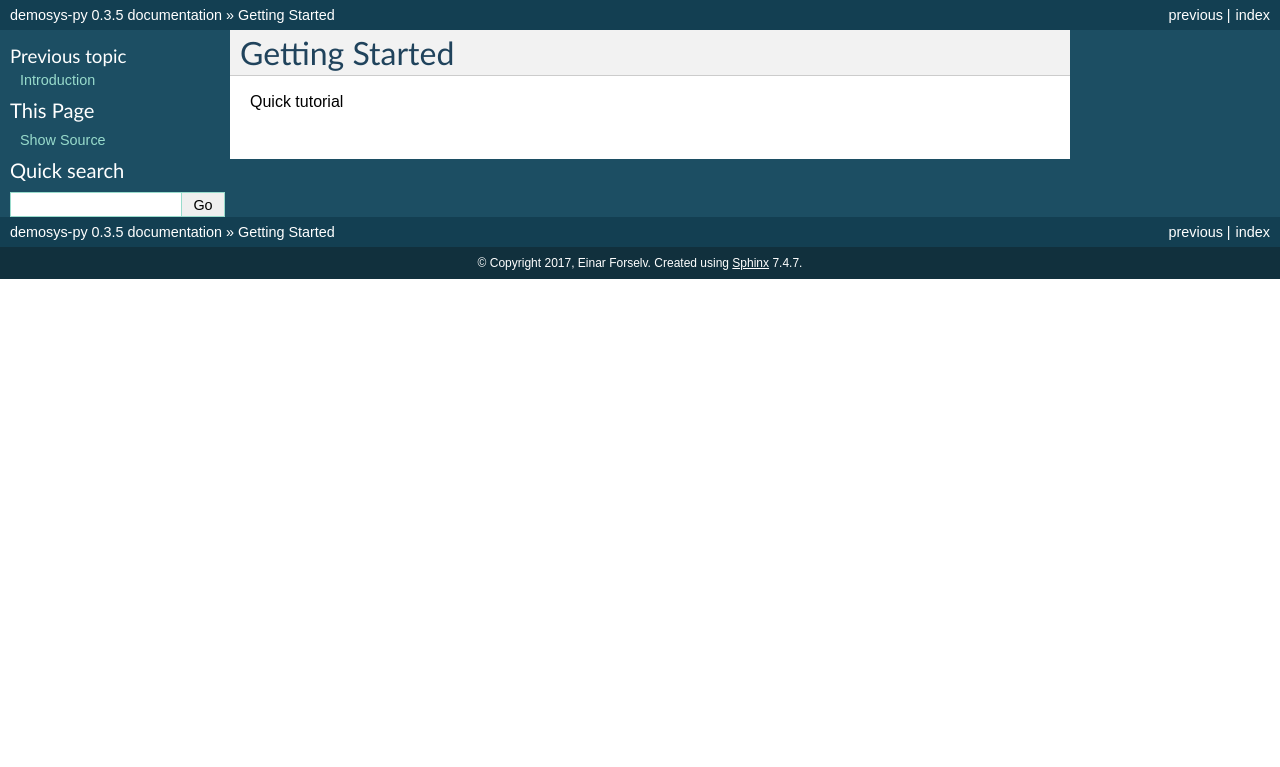
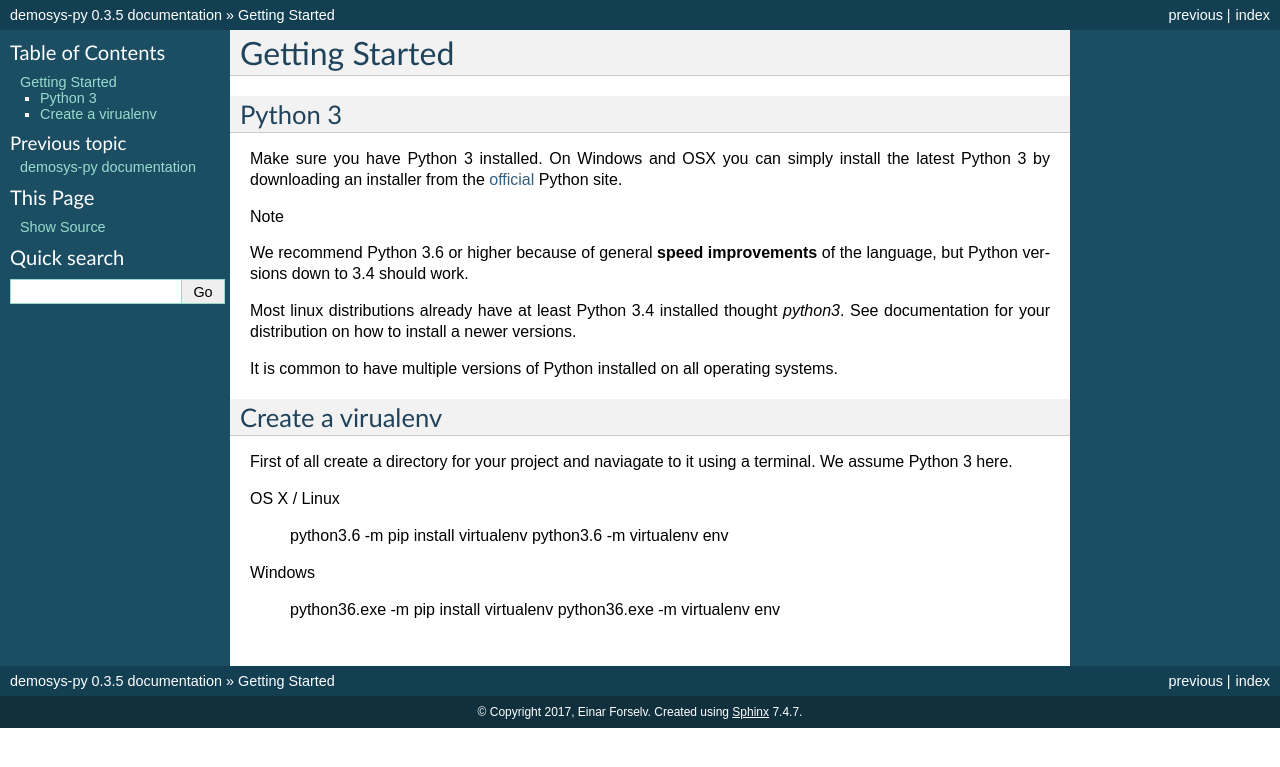
Before and after one commit to Contraz/demosys-py, a Sphinx documentation site: the page built from docs/source/quickstart.rst, in a window 1280 px wide. Shown: the top 767 px of the page. Built offline with Sphinx 7.4.7, drawn with Linux system fonts in a browser that asks for light colours.

```diff
--- a/docs/source/conf.py
+++ b/docs/source/conf.py
@@ -21,6 +21,16 @@
 # import sys
 # sys.path.insert(0, os.path.abspath('.'))
 
+import sphinx.environment
+from docutils.utils import get_source_line
+
+
+# Monkey patch sphinx to ignore: WARNING: nonlocal image URI
+def _warn_node(self, msg, node, **kwargs):
+    if not msg.startswith('nonlocal image URI found:'):
+        self._warnfunc(msg, '%s:%s' % get_source_line(node), **kwargs)
+
+sphinx.environment.BuildEnvironment.warn_node = _warn_node
 
 # -- General configuration ------------------------------------------------
 
--- a/docs/source/intro.rst
+++ /dev/null
@@ -1,5 +0,0 @@
-
-Introduction
-============
-
-This is the intro
--- a/docs/source/quickstart.rst
+++ b/docs/source/quickstart.rst
@@ -2,4 +2,37 @@
 Getting Started
 ===============
 
-Quick tutorial
+Python 3
+^^^^^^^^
+
+Make sure you have Python 3 installed. On Windows and OSX you can simply install
+the latest Python 3 by downloading an installer from the official_ Python site.
+
+Note
+
+We recommend Python 3.6 or higher because of general **speed improvements** of the language,
+but Python versions down to 3.4 should work.
+
+Most linux distributions already have at least Python 3.4 installed thought `python3`.
+See documentation for your distribution on how to install a newer versions.
+
+It is common to have multiple versions of Python installed on all operating systems.
+
+Create a virualenv
+^^^^^^^^^^^^^^^^^^
+
+First of all create a directory for your project and naviagate to it using a terminal.
+We assume Python 3 here.
+
+OS X / Linux
+
+    python3.6 -m pip install virtualenv
+    python3.6 -m virtualenv env
+
+Windows
+
+    python36.exe -m pip install virtualenv
+    python36.exe -m virtualenv env
+
+
+.. _official: https://www.python.org/
```
Also changed, not shown: docs/source/index.rst (+23 -1 lines).
